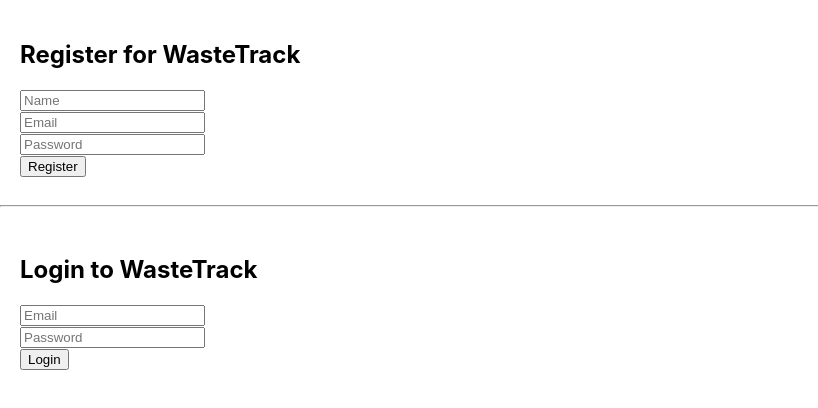
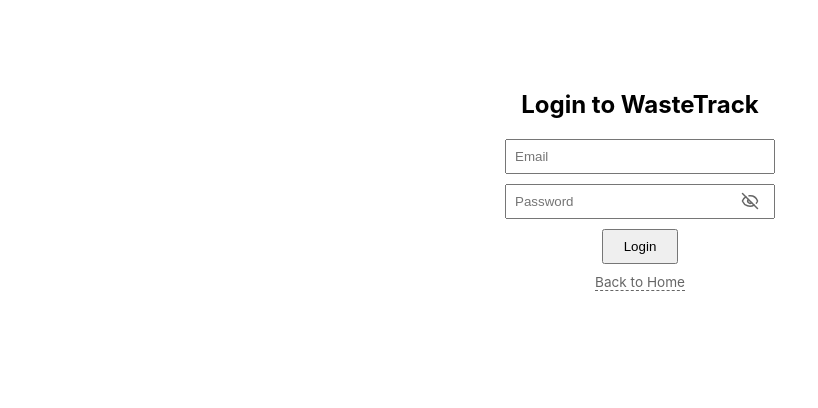
Before and after one commit to Gracey2203/WasteTrack, a React (Create React App) app in the folder frontend/: page /login in a window 1280 px wide. Shown: the top 408 px of the page, without its empty margins (0-818 px from the left). Built offline with nearby package versions, Linux system fonts and the light colour scheme.

Commit message:
updated register, login and created dashboard

```diff
--- a/frontend/package.json
+++ b/frontend/package.json
@@ -8,8 +8,10 @@
     "@testing-library/jest-dom": "^6.9.1",
     "@testing-library/react": "^16.3.2",
     "@testing-library/user-event": "^13.5.0",
+    "lucide-react": "^0.575.0",
     "react": "^19.2.4",
     "react-dom": "^19.2.4",
+    "react-router-dom": "^7.13.0",
     "react-scripts": "5.0.1",
     "web-vitals": "^2.1.4"
   },
--- a/frontend/src/App.js
+++ b/frontend/src/App.js
@@ -1,14 +1,47 @@
 import React from 'react';
+import { BrowserRouter as Router, Routes, Route, Link, useLocation } from 'react-router-dom';
 import Register from './Register';
 import Login from './Login';
+import Dashboard from './Dashboard';
+
+// Helper component to handle the conditional navigation
+function Navigation() {
+  const location = useLocation();
+
+  // Only show the navigation if the current path is exactly "/"
+  if (location.pathname !== '/') {
+    return null;
+  }
+
+  return (
+    <nav style={{ marginTop: '20px', padding: '10px', borderTop: '1px solid #ccc' }}>
+      <Link to="/register" style={{ marginRight: '15px', textDecoration: 'none', color: 'blue' }}>
+        Register
+      </Link>
+      <Link to="/login" style={{ textDecoration: 'none', color: 'blue' }}>
+        Login
+      </Link>
+    </nav>
+  );
+}
 
 function App() {
   return (
-    <div className="App">
-      <Register />
-      <hr />
-      <Login />
-    </div>
+    <Router>
+      <div className="App" style={{ textAlign: 'center', marginTop: '50px' }}>
+
+        <Routes>
+          <Route path="/" element={<h1>Welcome to WasteTrack! Please Register or Login.</h1>} />
+          <Route path="/register" element={<Register />} />
+          <Route path="/login" element={<Login />} />
+          <Route path="/dashboard" element={<Dashboard />} />
+        </Routes>
+
+        {/* The Navigation logic is now moved into its own component */}
+        <Navigation />
+
+      </div>
+    </Router>
   );
 }
 
--- /dev/null
+++ b/frontend/src/Dashboard.js
@@ -0,0 +1,47 @@
+import React, { useState, useEffect } from 'react';
+//useState: Used to hold the user's name so it can be displayed.
+//useEffect: Used to run the "look into memory" logic exactly once when the page opens.
+import { useNavigate } from 'react-router-dom';
+
+const Dashboard = () => {
+    const navigate = useNavigate();
+    const [name, setName] = useState('');
+
+    useEffect(() => {
+        // Retrieve the name from memory when the dashboard opens
+        const storedName = localStorage.getItem('userName');
+
+        if (storedName) {
+            setName(storedName);
+        } else {
+            // If no name is found (someone tried to skip the login page), send them back home
+            navigate('/login');
+        }
+    }, [navigate]);
+
+    const handleLogout = () => {
+        // For now, we just go back to home. Later we can clear tokens/sessions.
+        localStorage.removeItem('userName'); // Clear the stored name
+        navigate('/');
+    };
+
+    return (
+        <div style={{ padding: '20px', textAlign: 'center' }}>
+            <h1>♻️ WasteTrack Dashboard</h1>
+            <p>You have successfully logged in!</p>
+            <div style={{ marginTop: '30px', border: '1px solid #ccc', padding: '20px' }}>
+                {/* Now it shows the dynamic name! */}
+                <h3>Welcome to your project hub, {name}!</h3>
+                <p>This is where your main Enterprise Information System logic will live.</p>
+            </div>
+            <button
+                onClick={handleLogout}
+                style={{ marginTop: '20px', padding: '10px 20px', cursor: 'pointer' }}
+            >
+                Logout
+            </button>
+        </div>
+    );
+};
+
+export default Dashboard;
--- a/frontend/src/Login.js
+++ b/frontend/src/Login.js
@@ -1,8 +1,15 @@
 import React, { useState } from 'react';
+import { Eye, EyeOff } from 'lucide-react'; // Import the icons
+import { useNavigate, Link } from 'react-router-dom';
 
 const Login = () => {
+    const navigate = useNavigate();
     const [formData, setFormData] = useState({ email: '', password: '' });
     const [message, setMessage] = useState('');
+    const [showPassword, setShowPassword] = useState(false); // State for visibility
+    const togglePasswordVisibility = () => {
+        setShowPassword(!showPassword);
+    };
 
     const handleChange = (e) => {
         setFormData({ ...formData, [e.target.name]: e.target.value });
@@ -21,7 +28,11 @@ const Login = () => {
             const data = await response.json();
 
             if (response.status === 200) {
-                setMessage(`Welcome back, ${data.user.name}!`);
+                // 1. Save the user's name to the browser's memory
+                localStorage.setItem('userName', data.user.name);
+
+                // 2. Redirect to the dashboard
+                navigate('/dashboard');
             } else {
                 setMessage(data.message); // Will show "Invalid email or password"
             }
@@ -34,9 +45,70 @@ const Login = () => {
     <div style={{ padding: '20px' }}>
         <h2>Login to WasteTrack</h2>
         <form onSubmit={handleSubmit}>
-                <input name="email" type="email" placeholder="Email" onChange={handleChange} required /><br/>
-                <input name="password" type="password" placeholder="Password" onChange={handleChange} required /><br/>
-                <button type="submit">Login</button>
+            <input
+                name="email"
+                type="email"
+                placeholder="Email"
+                onChange={handleChange}
+                style={{ marginBottom: '10px', width: '250px', padding: '8px' }}
+                required
+            /><br/>
+
+            {/* Container for Password and Eye */}
+            <div style={{
+                position: 'relative',
+                width: '270px',      // Matches the width of Name/Email inputs
+                margin: '0 auto 10px auto', // Centers the box (0 top, auto right/left, 10px bottom)
+                display: 'block'     // Ensures it behaves as a centered block
+            }}>
+                <input
+                    name="password"
+                    type={showPassword ? "text" : "password"}
+                    placeholder="Password"
+                    onChange={handleChange}
+                    style={{
+                        width: '100%',
+                        padding: '8px',
+                        paddingRight: '40px',
+                        boxSizing: 'border-box' // Important: keeps the box from expanding
+                    }}
+                    required
+                />
+                <button
+                    type="button"
+                    onClick={togglePasswordVisibility}
+                    style={{
+                        position: 'absolute',
+                        right: '10px',
+                        top: '50%',
+                        transform: 'translateY(-50%)',
+                        background: 'none',
+                        border: 'none',
+                        cursor: 'pointer',
+                        display: 'flex',
+                        alignItems: 'center',
+                        color: '#666'
+                    }}
+                >
+                    {showPassword ? <Eye size={18} /> : <EyeOff size={18} />}
+                </button>
+            </div>
+
+            <button type="submit" style={{ padding: '8px 20px', cursor: 'pointer' }}>Login</button>
+
+            <br />
+
+            {/* The "Back to Home" Link styled as a small button or text */}
+            <Link to="/" style={{
+                fontSize: '0.85rem',
+                color: '#666',
+                textDecoration: 'none',
+                display: 'inline-block',
+                marginTop: '10px',
+                borderBottom: '1px dashed #666'
+            }}>
+                Back to Home
+            </Link>
         </form>
         {message && <p>{message}</p>}
     </div>
--- a/frontend/src/Register.js
+++ b/frontend/src/Register.js
@@ -1,15 +1,24 @@
 import React, { useState } from 'react';
+import { Eye, EyeOff } from 'lucide-react'; // Import the icons
+import { useNavigate, Link } from 'react-router-dom';
 
 const Register = () => {
     const [formData, setFormData] = useState({ name: '', email: '', password: '' });
     const [message, setMessage] = useState('');
+    const [showPassword, setShowPassword] = useState(false); // State for visibility
+    const togglePasswordVisibility = () => {
+        setShowPassword(!showPassword);
+    };
 
     const handleChange = (e) => {
         setFormData({ ...formData, [e.target.name]: e.target.value });
     };
 
+    const [isSuccess, setIsSuccess] = useState(false); // New state to track success
+
     const handleSubmit = async (e) => {
         e.preventDefault();
+        setIsSuccess(false); // Reset success state on new attempt
         try {
             // Because of the "proxy" in package.json, we don't need the full URL
             const response = await fetch('/register', {
@@ -18,23 +27,74 @@ const Register = () => {
                 body: JSON.stringify(formData),
             });
             const data = await response.json();
+
             setMessage(data.message);
+
+            // Change the check to accept both 200 (OK) and 201 (Created)
+            if (response.status === 201 || response.status === 200) {
+                setIsSuccess(true);
+            }
         } catch (error) {
             setMessage("Error connecting to server.");
         }
     };
 
     return (
-        <div style={{ padding: '20px' }}>
-            <h2>Register for WasteTrack</h2>
-            <form onSubmit={handleSubmit}>
-                <input name="name" placeholder="Name" onChange={handleChange} required /><br/>
-                <input name="email" type="email" placeholder="Email" onChange={handleChange} required /><br/>
-                <input name="password" type="password" placeholder="Password" onChange={handleChange} required /><br/>
-                <button type="submit">Register</button>
-            </form>
-            {message && <p>{message}</p>}
-        </div>
+    <div style={{ padding: '20px', textAlign: 'center' }}>
+        <h2>Register for WasteTrack</h2>
+        <form onSubmit={handleSubmit}>
+            <input
+                name="name"
+                placeholder="Name"
+                onChange={handleChange}
+                style={{ marginBottom: '10px', width: '250px', padding: '8px', boxSizing: 'border-box' }}
+                required
+            /><br/>
+            <input
+                name="email"
+                type="email"
+                placeholder="Email"
+                onChange={handleChange}
+                style={{ marginBottom: '10px', width: '250px', padding: '8px', boxSizing: 'border-box' }}
+                required
+            /><br/>
+
+            {/* Centered Password Box with Eye */}
+            <div style={{ position: 'relative', width: '250px', margin: '0 auto 10px auto' }}>
+                <input
+                    name="password"
+                    type={showPassword ? "text" : "password"}
+                    placeholder="Password"
+                    onChange={handleChange}
+                    style={{ width: '100%', padding: '8px', paddingRight: '40px', boxSizing: 'border-box' }}
+                    required
+                />
+                <button
+                    type="button"
+                    onClick={togglePasswordVisibility}
+                    style={{ position: 'absolute', right: '10px', top: '50%', transform: 'translateY(-50%)', background: 'none', border: 'none', cursor: 'pointer' }}
+                >
+                    {showPassword ? <Eye size={18} /> : <EyeOff size={18} />}
+                </button>
+            </div>
+
+            <button type="submit" style={{ padding: '8px 20px', cursor: 'pointer', marginBottom: '10px' }}>Register</button>
+            <br />
+            <Link to="/" style={{ fontSize: '0.85rem', color: '#666', textDecoration: 'none' }}>Back to Home</Link>
+        </form>
+
+        {/* This is the part that was missing or in the wrong place */}
+        {message && (
+            <div style={{ marginTop: '15px' }}>
+                <p>{message}</p>
+                {isSuccess && (
+                    <Link to="/login" style={{ color: 'blue', textDecoration: 'underline', fontWeight: 'bold' }}>
+                        Click here to Login now
+                    </Link>
+                )}
+            </div>
+        )}
+    </div>
     );
 };
 
```
Also changed, not shown: 2 other files (tests, documents, lock files or other folders). Lines whose indentation alone changed are shown as unchanged.
